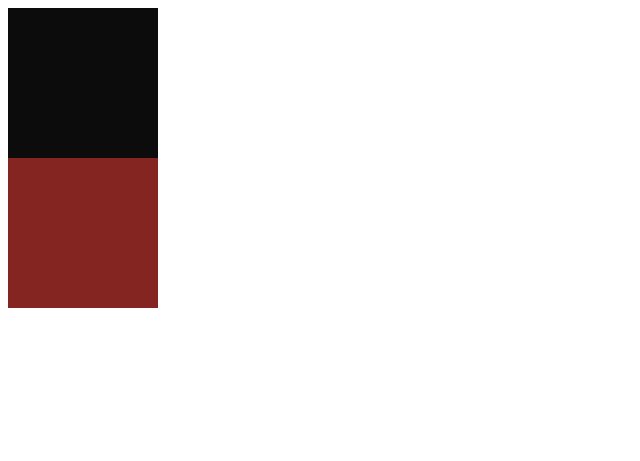
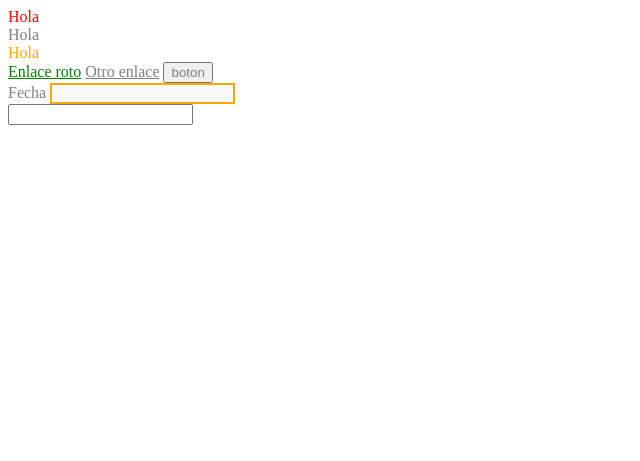
Before and after one commit to MarlonTMF/TecWeb_CSS_1, a plain HTML site: page index.html in a window 1280 px wide. Shown: the whole page, without its empty margins (0-640 px from the left). Drawn offline with Linux system fonts and the light colour scheme.

Commit message:
Selectores

```diff
--- a/CSS/estilos.css
+++ b/CSS/estilos.css
@@ -9,6 +9,7 @@ div{
     background-color:hsl(60,);
 }*/
 
+/*
 .caja1{
     width: 150px;
     height: 150px;
@@ -22,5 +23,38 @@ div{
 .caja3{
     width: 150px;
     height: 150px;
-    background-color: hsl( 16, 32, 10);
+    background-color: hsl(132, 50%, 47%);
 }
+*/
+
+
+*{
+    color:gray;
+}
+
+/*
+div{
+    color: green;
+}
+*/
+
+
+.caja1 {
+    color: red;
+}
+
+#foo{
+    color: orange;
+}
+
+a[title]{
+    color: green;
+}
+
+button:hover{
+    background-color: green;
+}
+
+input:disabled{
+    border:2px solid orange;
+}
--- a/index.html
+++ b/index.html
@@ -8,10 +8,20 @@
     <link rel="stylesheet" href="css/estilos.css">
 </head>
 <body>
-    <div class="caja1"></div>
-    <div class="caja2"></div>
-    <div class="caja3"></div>
-    <div class="caja4"></div>
+    <div class="caja1">Hola</div>
+    <div class="caja2">Hola</div>
+    <div class="caja3" id="foo">Hola</div>
+    <a href="#" title="mi-titulo">Enlace roto</a>
+    <a href="#" >Otro enlace</a>
+    <button>boton</button>
+
+<form>
+    <label for="fecha">Fecha</label>
+    <input type="fecha" type="date" disabled>
+    <div></div>
+    <label for="password"></label>
+    <input type="text" type="password">
+</form>
 
 </body>
 </html>
```
